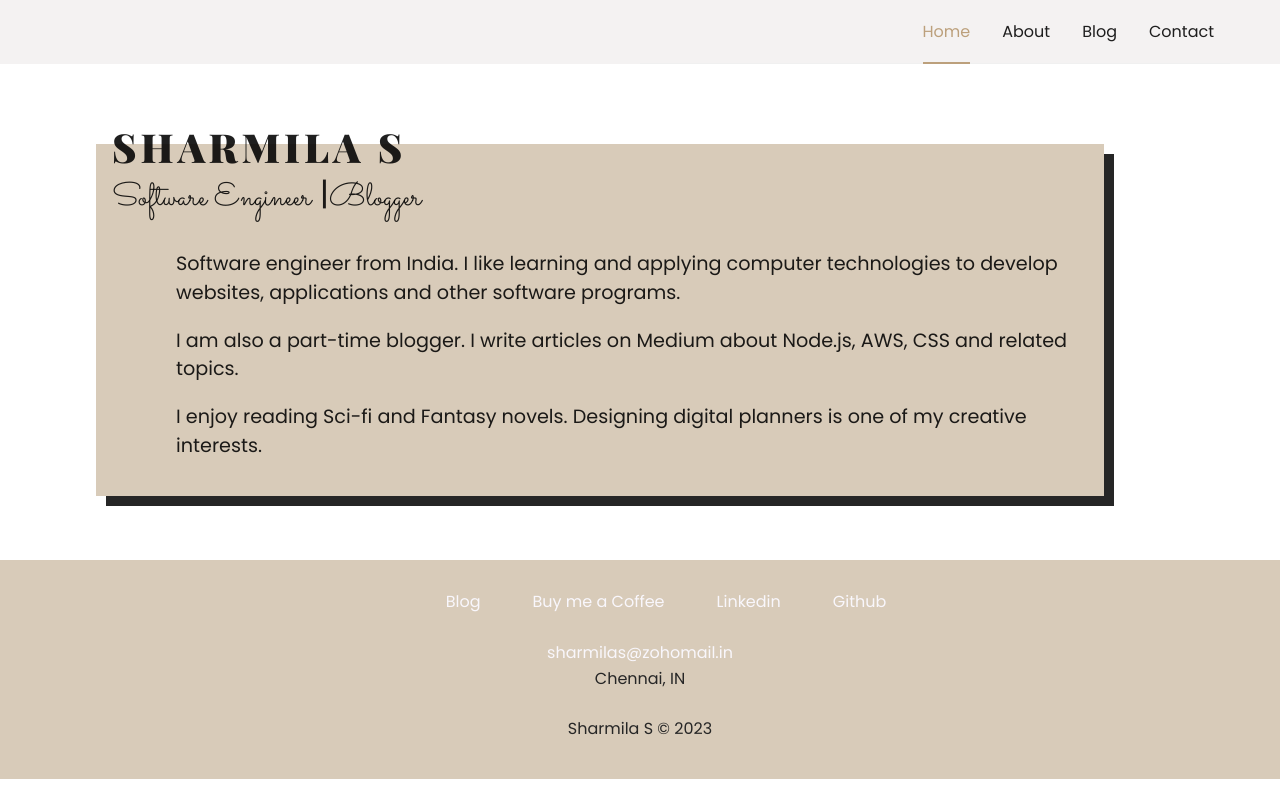
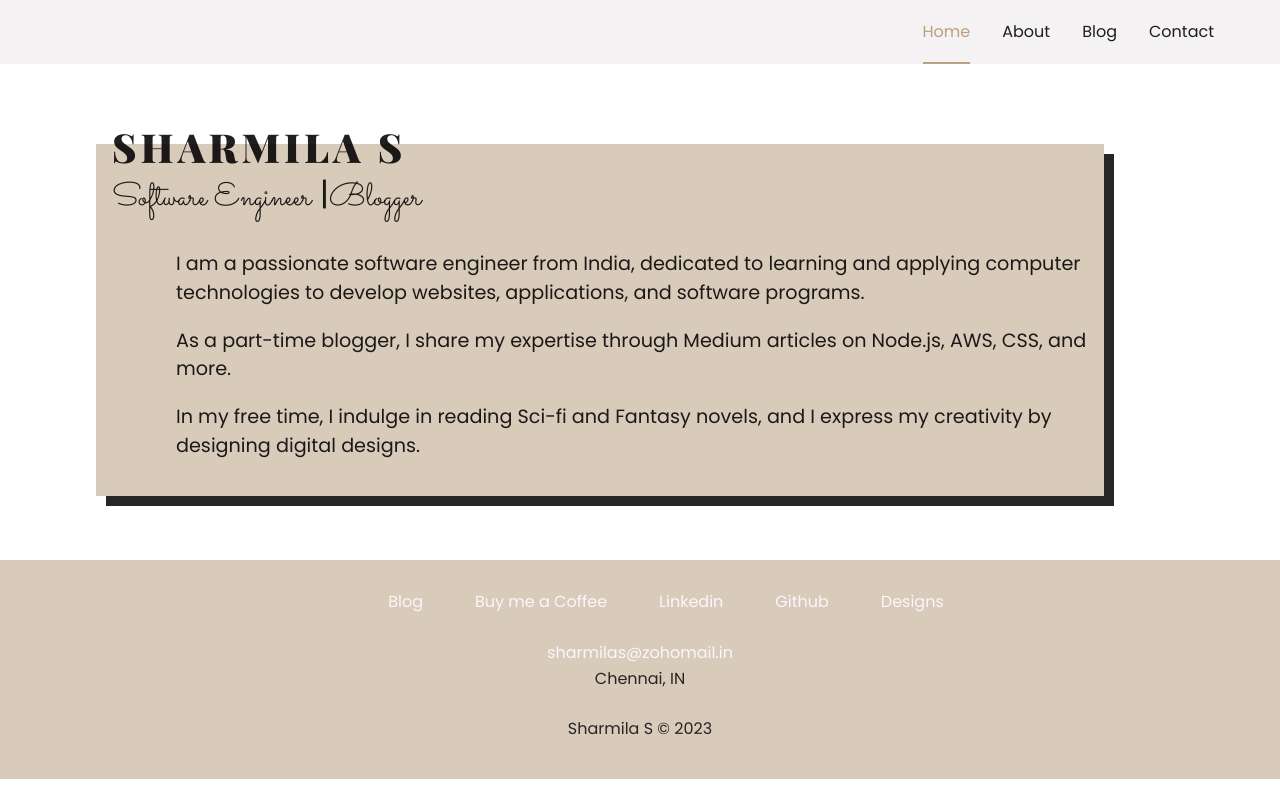
Before and after one commit to SharmilaS22/sharmilas-web, a React (Create React App) app: page / in a window 1280 px wide. Built offline with nearby package versions, Linux system fonts and the light colour scheme; a web font is replaced by a local one.

Commit message:
[Sharmi] Update content in about and shop link

```diff
--- a/src/components/layouts/Content/About.jsx
+++ b/src/components/layouts/Content/About.jsx
@@ -7,8 +7,14 @@ function About() {
         "I enjoy reading Sci-fi and Fantasy novels. Designing digital planners is one of my creative interests."
     ]
 
+    const aboutTextUpdated = [
+        "I am a passionate software engineer from India, dedicated to learning and applying computer technologies to develop websites, applications, and software programs.",
+        "As a part-time blogger, I share my expertise through Medium articles on Node.js, AWS, CSS, and more.",
+        "In my free time, I indulge in reading Sci-fi and Fantasy novels, and I express my creativity by designing digital designs."
+    ]
+
     return ( <div className="about-box">
-        {aboutText.map((text, index) => (
+        {aboutTextUpdated.map((text, index) => (
             <p className="about-paragraph" key={index}>{text}</p>
         ))}
     </div> );
--- a/src/components/layouts/Footer/Links.jsx
+++ b/src/components/layouts/Footer/Links.jsx
@@ -19,6 +19,10 @@ function Links() {
       name: "Github",
       url: "https://github.com/SharmilaS22",
     },
+    {
+      name: "Designs",
+      url: "https://sharmidesignsstore.etsy.com/"
+    }
   ];
 
   return (
```
